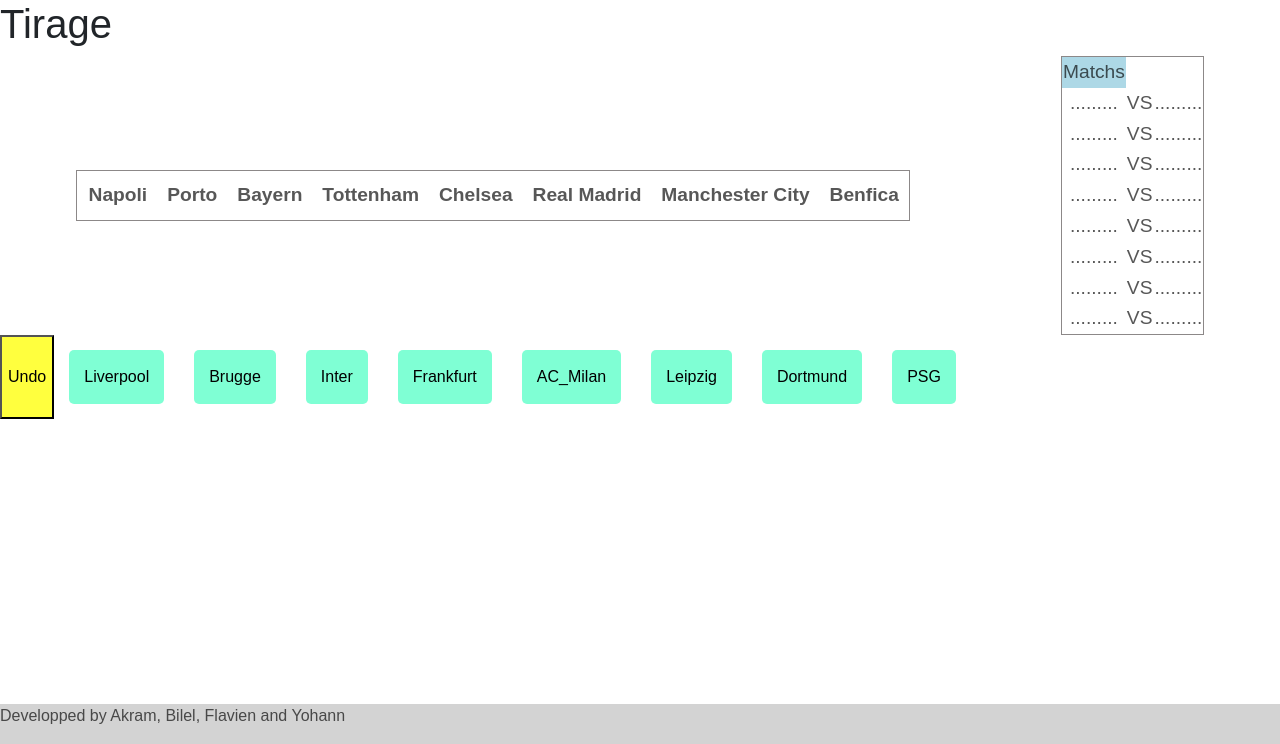
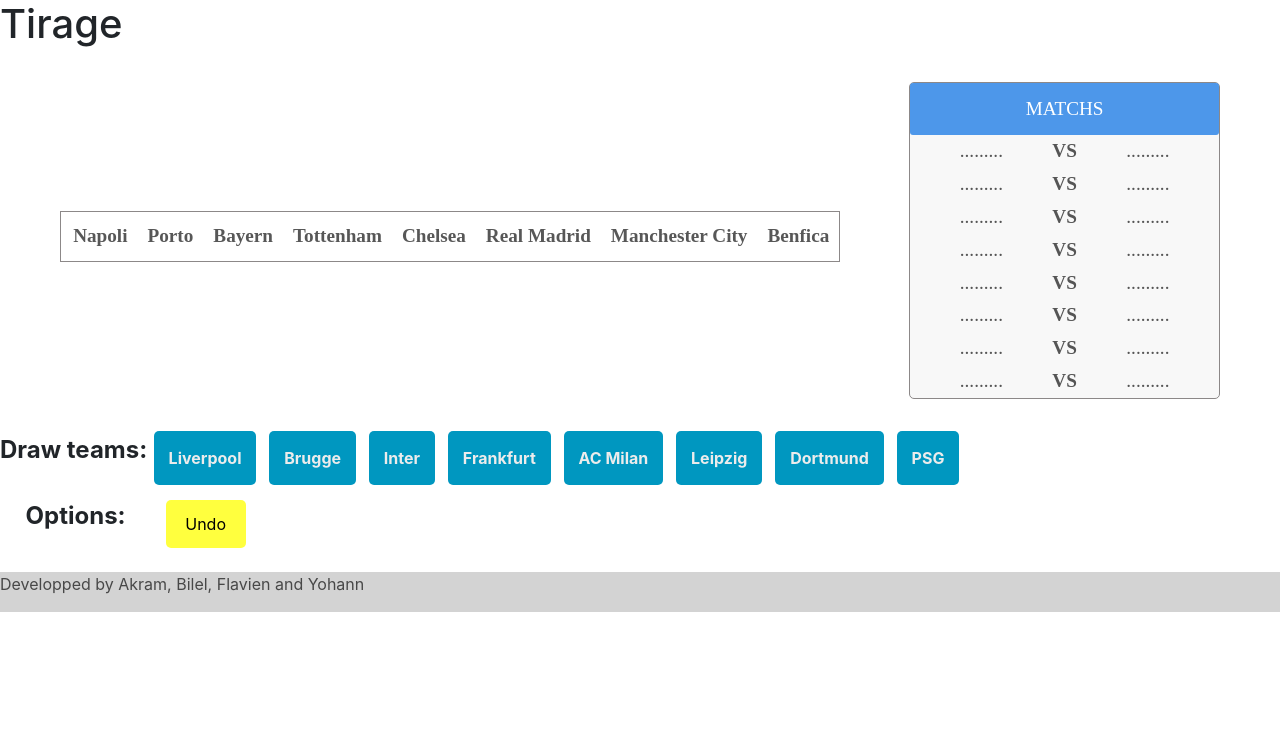
Before and after one commit to Yohann09/site_ldc_draw, a Flask app: page /page_elconf in a window 1280 px wide. Shown: the part 56-800 px from the top of the page. Run offline with Flask 3, Linux system fonts and the light colour scheme; lists and menus that the app fills with data are empty; some libraries are stand-ins or nearby versions.

Commit message:
mise à jour du site : site opérationnel mais un peu basique

```diff
--- a/UCL_flask/static/css/style_table.css
+++ b/UCL_flask/static/css/style_table.css
@@ -3,47 +3,87 @@
     display: flex;
     flex-direction: column;
     justify-content: space-between;
-    font-family: Arial, sans-serif;
+    /*font-family: Arial, sans-serif;*/
 }
 
-/* Affichage des boutons */
+/* -------------------------- Affichage des boutons ------------------------ */
 
 #bouton-container {
-  display: flex;
-  justify-content: flex-start;
+    display: flex;
+    justify-content: flex-start;
+    flex-wrap: wrap;
+    flex-direction: column;
 }
 
+#section-team-button{
+    font-weight: bolder;
+    font-size: 150%;
+}
+
+#team-button{
+    display: flex;
+    justify-content: flex-start;
+    flex-wrap: wrap;
+    flex-direction: row;
+    align-items: center;
+    height: 3em;
+}
 
 .runner_up{
-    background-color: aquamarine;
+    background-color: #0097c0;
     border-radius: 5px;
-    /*display: inline-block ;*/
     text-align: center;
     border: none;
     padding: 15px;
-    margin: 15px
+    margin: 0.5%;
+    color: #ececec;
+    font-weight: bolder;
 }
 .runner_up:hover{
-    background-color: rgba(127, 255, 212, 0.82);
+    background-color: rgba(51, 162, 255, 0.82);
 }
 .winner{
-    background-color: darkkhaki;
+    background-color: #d30d1f;
     border-radius: 5px;
-    /*display: inline-block;*/
     text-align: center;
+    color: #ececec  ;
     border: none;
     padding: 15px;
-    margin: 15px
+    margin: 0.5%;
+    font-weight: bolder;
 }
 .winner:hover{
-    background-color: rgba(189, 183, 107, 0.82);
+    background-color: rgba(253, 58, 58, 0.82);
+}
+
+#options-container{
+    display: flex;
+    justify-content: flex-start;
+    flex-wrap: wrap;
+    flex-direction: row;
+    align-items: center;
+    height: 3em;
+    margin: 2%;
+}
+
+#undo-name-section{
+    font-weight: bolder;
+    font-size: 150%;
 }
 
 #undo{
     background-color: #ffff3e;
+    order: 1;
+    border-radius: 5px;
+    width: 5em;
+    height: 3em;
+    border-radius: 5px;
+    border: none;
+    margin-left: 2.5em;
+
 }
 
-/* Affichage des tableaux */
+/* -------------------- Affichage des tableaux ------------------------- */
 
 #table-container{ /* Contenant des deux tableaux*/
     display : flex;
@@ -52,10 +92,17 @@
     justify-content: space-around;
     align-items: center;
     font-size: 120%;
-    color: rgba(0, 0, 0, 0.66)
+    color: rgba(0, 0, 0, 0.66);
+    font-family: "Times New Roman";
+    table-layout: fixed;
+    margin: 2%;
+    overflow: auto;
+
 }
 
-/* Affichage du tableau des probas */
+/* ---------------------- Affichage du tableau des probas --------------------------- --*/
+#proba-container {
+}
 
 #proba-table{
     border : 1px solid #8c8888;
@@ -63,11 +110,15 @@
     text-align: center; /* Centrer horizontalement */
     vertical-align: middle; /* Centrer verticalement */
     border-radius: 8px;
+    margin-bottom: 1%;
 }
 
 .proba-cell{
     padding: 3px;
     font-size: 14px;
+    font-family: Arial, sans-serif;
+    height: 3em;
+    border-radius: 1px;
 }
 
 .cell-team{
@@ -78,26 +129,45 @@
     padding: 10px;
 }
 
-/* Affichage du tableau des matchs */
+/* -------------------------- Affichage du tableau des matchs ----------------------- */
 
 #match-table{
     border: 1px solid #8c8888;
     order: 1;  /* Pour afficher le tableau de proba à gauche*/
     border-radius: 5px;
-
+    display: flex;
+    flex-direction: column;
+    justify-content: center;
+    align-items: center;
+    background-color: #f8f8f8;
 }
 
 .cell-match-table{
     text-align: center;
+    width: 140px;
+    font-weight: lighter;
 }
 
-/* Affichage du pied de page */
+#match-table-title{
+    background-color: #4d97ea;
+    width: 100%;
+    text-align: center;
+    border-radius: 3px;
+    color: white
+}
+
+.cell-center{
+    text-align: center;
+}
+/* ---------------------  Affichage du pied de page ---------------------------------- */
 
 #footer{
     background-color: lightgrey;
-    position: absolute;
+    /*position: absolute;
     bottom: 0;
     left: 0;
-    right: 0;
+    right: 0;*/
     color: #484848;
+    order:1;
+    width:100%
 }
--- a/UCL_flask/static/js/main.js
+++ b/UCL_flask/static/js/main.js
@@ -102,8 +102,15 @@ document.addEventListener("DOMContentLoaded", function() {
     monTitre.textContent = "Tirage";
 });
 
-// Sélectionnez le conteneur des boutons
+// Sélectionne le conteneur des boutons des équipes
 let boutonContainer = document.getElementById("bouton-container");
+let buttonTeamContainer = document.createElement("div")
+buttonTeamContainer.id = "team-button"
+boutonContainer.appendChild(buttonTeamContainer)
+let nameSection = document.createElement("p")
+nameSection.id = "section-team-button"
+nameSection.textContent = "Draw teams: "
+buttonTeamContainer.appendChild(nameSection)
 
 // Nom des équipes en un morceau plus pratique à manipuler
 let Winners = ["Napoli", "Porto", "Bayern", "Tottenham", "Chelsea", "Real_Madrid", "Manchester_City", "Benfica"];
@@ -125,19 +132,18 @@ let taille_boucle = Math.max(Winners.length,Runners_up.length)
 for(let i=0; i<taille_boucle;i++){
     if(i<Winners.length){
         let bouton = document.createElement("button");
-        bouton.textContent = Winners[i];
+        bouton.textContent = change_bySpace(Winners[i]);
         bouton.className = "winner";
-        boutonContainer.appendChild(bouton);
+        buttonTeamContainer.appendChild(bouton);
         boutons_winners.push(bouton);
         bouton.style.display="none";
     }
     if(i<Runners_up.length){
         let bouton = document.createElement("button");
-        bouton.textContent = Runners_up[i];
+        bouton.textContent = change_bySpace(Runners_up[i]);
         bouton.className = "runner_up";
-        boutonContainer.appendChild(bouton);
+        buttonTeamContainer.appendChild(bouton);
         boutons_runner.push(bouton);
-
     }
 }
 
@@ -150,6 +156,11 @@ function disappear_bouton(bouton){
 function change_bySpace(word){
     const new_word = word.replace(/_/g, ' ');
     return new_word;
+}
+
+function changeSpaceby_(word){
+    const new_word = word.replace(/\s/g,'_')
+    return new_word
 }
 
 // Fonction qui change la valeur de la cellule
@@ -179,7 +190,7 @@ function verif_zero(){
     if(chosen_team.length%2===0){max_index=chosen_team.length}
     else{max_index=chosen_team.length-1}
     for(let i=0;i<max_index/2;i++){
-        let id = chosen_team[2*i].textContent+" "+chosen_team[2*i+1].textContent
+        let id = changeSpaceby_(chosen_team[2*i].textContent)+" "+changeSpaceby_(chosen_team[2*i+1].textContent)
         let cell = document.getElementById(id)
         cell.style.backgroundColor = "#50f3db"
         cell.textContent= "Match"
@@ -190,15 +201,15 @@ function change_graphism(){
     // Illumine la colonne en jaune
     if(chosen_team.length%2===1){
         let last_team = chosen_team[chosen_team.length-1]
-        let selecteur = "."+last_team.textContent
+        let selecteur = "."+changeSpaceby_(last_team.textContent)
         let colorChange = document.querySelectorAll(selecteur)
         colorChange.forEach(function (element){
-            element.style.backgroundColor = "rgba(253,253,104,0.82)"
+            element.style.backgroundColor = "rgba(255,255,112,0.93)"
         })
         if(chosen_team.length>1){
             for(let i=0; i<chosen_team.length-1;i++){
                 let bouton = chosen_team[i]
-                let selecteur = "."+bouton.textContent
+                let selecteur = "."+changeSpaceby_(bouton.textContent)
                 let colorChange = document.querySelectorAll(selecteur)
                 let j=0
                 colorChange.forEach(function (element){
@@ -215,7 +226,7 @@ function change_graphism(){
     }else{
         for(let j=0;j<chosen_team.length;j++){
             let bouton = chosen_team[j]
-            let selecteur = "."+bouton.textContent
+            let selecteur = "."+changeSpaceby_(bouton.textContent)
             let colorChange = document.querySelectorAll(selecteur)
             let i=0
             colorChange.forEach(function (element){
@@ -280,10 +291,11 @@ function change_all(){
         for(let j=0;j<Runners_up.length;j++){
             let id = Runners_up[i]+" "+Winners[j]
             let cell = document.getElementById(id)
+            //console.log(cell.id)
             let index = remove_from_list()
-            //console.log(index)
+            console.log(index)
             let index2 = give_index2(Winners[j],Runners_up[i])
-            // console.log(index2)
+            console.log(index2)
             change_proba(cell,index,index2)
         }
     }
@@ -291,23 +303,13 @@ function change_all(){
 
 // Tableau où vont être affiché les matchs
 let tableMatch = document.getElementById("match-table")
-let tableTitle = document.createElement("caption")
-tableTitle.textContent = "Matchs"
-//tableMatch.insertBefore(tableTitle,tableMatch)
-for(let i=-1;i<Winners.length;i++){
-    let new_line = document.createElement("tr")
-    if(i===-1){
-        let new_cell = document.createElement("td")
-        new_cell.textContent = "Matchs"
-        new_cell.style.backgroundColor = "lightblue"
-        new_cell.style.textAlign = 'center';
-        new_line.appendChild(new_cell)
-        tableMatch.appendChild(new_line)
-    }else {
+for(let i=0;i<Winners.length;i++){
+    let new_line = document.createElement("th")
     for (let j = 0; j < 3; j++) {
         if (j === 1) {
             let new_cell = document.createElement("td")
             new_cell.textContent = " VS "
+            new_cell.className = "cell-center"
             new_line.appendChild(new_cell)
         } else {
             let new_cell = document.createElement("td")
@@ -320,7 +322,6 @@ for(let i=-1;i<Winners.length;i++){
     }
     new_line.className = "line-match-table"
     tableMatch.appendChild(new_line)
-    }
 }
 
 // Fonction qui ajoute les équipes au tableau et change les boutons affichés
@@ -345,7 +346,7 @@ function add_team_to_list_match(bouton){
         // Si la proba du texte de ce button avec le dernier choisi: bouton est de 0 alors on n'affiche pas le button
         // car le match ne peut pas avoir lieu et donc pas de calcul de proba
         if(affichage_winners) {  // on vérifie que le bouton est un runner, dans ce cas on peut pas afficher tous les winners
-            let cellule = document.getElementById(bouton.textContent+" "+button.textContent)
+            let cellule = document.getElementById(changeSpaceby_(bouton.textContent)+" "+changeSpaceby_(button.textContent))
             let proba = parseFloat(cellule.textContent)
             if(proba !== 0){
                 button.style.display="block"
@@ -390,17 +391,27 @@ for(let i=0; i<boutons_runner.length; i++) {
 }
 
 // Touche pour revenir en arrière, enlever la dernière équipe ajoutée
-let undo_button = document.getElementById("undo")
+let optionsContainer = document.createElement("div")
+optionsContainer.id="options-container"
+boutonContainer.appendChild(optionsContainer)
+let undo_button = document.createElement("button")
+undo_button.id="undo"
+undo_button.textContent="Undo"
+optionsContainer.appendChild(undo_button)
+let undoSection = document.createElement("p")
+undoSection.id ="undo-name-section"
+undoSection.textContent="Options: "
+optionsContainer.appendChild(undoSection)
 undo_button.addEventListener("click", function(event){
     if(chosen_team.length !== 0){
         let last_team_chosen = chosen_team.pop()
-        let selecteur = "."+last_team_chosen.textContent
+        let selecteur = "."+changeSpaceby_(last_team_chosen.textContent)
         let colorChange = document.querySelectorAll(selecteur)
         // Pour enlever le surlignage
         colorChange.forEach(function (element){
             let chosen_team_text = []
             chosen_team.forEach(function(button){
-                chosen_team_text.push(button.textContent)
+                chosen_team_text.push(changeSpaceby_(button.textContent))
             })
             if(element.classList.length === 3) {
                 let team_test = "defaut"
@@ -475,7 +486,6 @@ for(let i=0; i<Runners_up.length; i++){
             // code pour l'id des cellules de proba: runners_up en premier, puis winner séparé par un espace
             cell.id =  Runners_up[i]+" "+ Winners[j-1]
             cell.className = "proba-cell " + Winners[j-1] +" "+ Runners_up[i] // ajoute une classe pour que la cellule s'illumine quand équipe sélectionnée
-            console.log(cell.id)
             change_proba(cell,"('Liverpool', 'Brugge', 'Inter', 'Frankfurt', 'AC Milan', 'Leipzig', 'Dortmund', 'PSG'), ('Napoli', 'Porto', 'Bayern', 'Tottenham', 'Chelsea', 'Real Madrid', 'Manchester City', 'Benfica')",change_bySpace(Runners_up[i])+", "+change_bySpace(Winners[j-1]))
             line.appendChild(cell)
         }
--- a/UCL_flask/templates/page_elconf.html
+++ b/UCL_flask/templates/page_elconf.html
@@ -7,13 +7,16 @@
     <link rel="stylesheet" href="{{ url_for('static', filename= 'css/style_table.css') }}">
     <h1 id = "mon-titre">Test des boutons d'équipes</h1>
     <div id="table-container">  <!-- section qui contient les deux tableaux-->
-        <table id="match-table"></table>
-        <table id="proba-table"></table>  <!-- On crée le tableau avec les probas dans main.js-->
+        <table id="match-table">
+            <caption id="match-table-title">MATCHS</caption>
+        </table>
+        <div id="proba-container">
+            <table id="proba-table"></table>  <!-- On crée le tableau avec les probas dans main.js-->
+        </div>
     </div>
     <!-- tentative de création d'un tableau pour tout afficher-->
     <!-- _____________ -->
     <div id = "bouton-container">
-        <button id="undo">Undo</button>
     </div>
     <!-- ____________ -->
     <footer id="footer">
```
Lines whose indentation alone changed are shown as unchanged.
